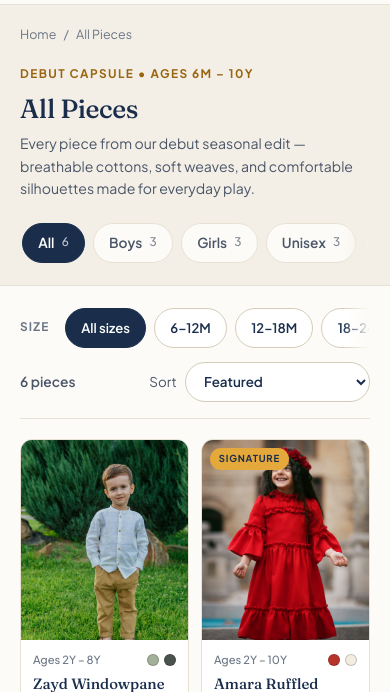
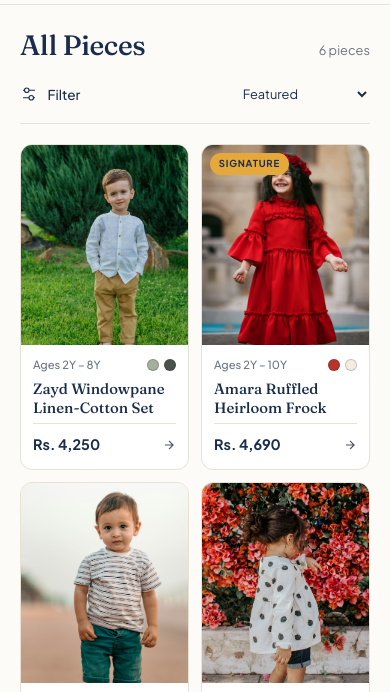
Before and after one commit to awais5094-arch/little-traits, a website: page shop.html in a window 390 px wide. Shown: the part 92-784 px from the top of the page. Drawn offline with Linux system fonts and the light colour scheme.

Commit message:
Simplify shop listing with one on-demand filter drawer

```diff
--- a/css/styles.css
+++ b/css/styles.css
@@ -1246,153 +1246,118 @@ ul, ol {
 }
 
 .shop-header {
-  background-color: var(--bg-sand);
+  padding-block: clamp(1.5rem, 3vw, 2.5rem) 0;
+}
+
+.shop-heading {
+  display: flex;
+  align-items: baseline;
+  justify-content: space-between;
+  flex-wrap: wrap;
+  gap: 0.35rem 1.5rem;
+}
+
+.shop-heading h1 {
+  font-size: clamp(1.75rem, 3vw, 2.5rem);
+}
+
+.shop-results-count {
+  font-size: 0.8rem;
+  font-weight: 400;
+  color: var(--text-muted);
+}
+
+.shop-workspace {
+  padding-block: 0.65rem var(--section-space);
+}
+
+.shop-toolbar {
+  display: flex;
+  align-items: center;
+  justify-content: space-between;
+  gap: 1rem;
   border-bottom: 1px solid var(--border-subtle);
-  padding-block: clamp(1.25rem, 3vw, 2.25rem) 1.25rem;
-}
-
-.shop-header__intro {
-  display: flex;
-  flex-wrap: wrap;
-  align-items: flex-end;
-  justify-content: space-between;
-  gap: 0.5rem 2.5rem;
-}
-
-.shop-header__desc {
-  max-width: 50ch;
-  font-size: 0.94rem;
-  color: var(--text-secondary);
-  padding-bottom: 0.3rem;
-}
-
-.chip-scroller--tabs {
-  margin-top: clamp(1rem, 2vw, 1.5rem);
-}
-
-.cat-tab {
-  flex: none;
+  margin-bottom: clamp(1.25rem, 2.5vw, 2rem);
+  padding-bottom: 0.4rem;
+}
+
+.shop-filter-toggle {
   display: inline-flex;
   align-items: center;
-  gap: 0.45rem;
-  min-height: 42px;
-  padding: 0.45rem 1.1rem;
-  font-size: 0.86rem;
+  gap: 0.6rem;
+  min-height: 44px;
+  font-size: 0.85rem;
+  font-weight: 500;
+}
+
+.shop-filter-toggle:hover { color: var(--accent-gold-text); }
+
+#shop-filter-count {
+  display: inline-grid;
+  place-items: center;
+  width: 20px;
+  height: 20px;
+  background: var(--bg-sand);
+  border-radius: 50%;
+  font-size: 0.7rem;
+  color: var(--text-primary);
+}
+
+.sort-select-wrap { min-width: 0; }
+
+.sort-select {
+  max-width: 100%;
+  min-height: 44px;
+  padding: 0.4rem 0.2rem;
+  background: transparent;
+  border: 0;
+  border-radius: 0;
+  color: var(--text-primary);
+  font: inherit;
+  font-size: 0.8rem;
+  cursor: pointer;
+}
+
+.shop-filter-group { border: 0; min-width: 0; }
+.shop-filter-group + .shop-filter-group {
+  margin-top: 1.5rem;
+  padding-top: 1.5rem;
+  border-top: 1px solid var(--border-subtle);
+}
+.shop-filter-group legend {
+  float: left;
+  width: 100%;
+  margin-bottom: 0.75rem;
+  font-size: 0.85rem;
   font-weight: 600;
-  white-space: nowrap;
-  background-color: var(--bg-canvas);
-  border: 1px solid var(--border-subtle);
-  border-radius: var(--radius-pill);
-  color: var(--text-secondary);
-  transition: background-color 0.2s var(--ease-out), border-color 0.2s var(--ease-out), color 0.2s var(--ease-out);
-}
-
-.cat-tab:hover {
-  border-color: var(--text-primary);
-  color: var(--text-primary);
-}
-
-.cat-tab.is-active {
-  background-color: var(--text-primary);
-  border-color: var(--text-primary);
-  color: var(--text-inverse);
-}
-
-.cat-tab__count {
-  font-size: 0.74rem;
-  font-weight: 500;
-  opacity: 0.7;
-}
-
-.shop-workspace {
-  padding-block: clamp(1.25rem, 2.5vw, 2rem) var(--section-space);
-}
-
-.shop-toolbar {
-  display: flex;
-  align-items: center;
-  justify-content: space-between;
-  gap: 0.85rem 2rem;
-  padding-bottom: 1rem;
-  margin-bottom: clamp(1.25rem, 2.5vw, 1.75rem);
-  border-bottom: 1px solid var(--border-subtle);
-}
-
-.shop-toolbar__sizes {
+}
+.shop-filter-categories, .shop-filter-sizes { clear: both; }
+.shop-filter-option {
   display: flex;
   align-items: center;
   gap: 0.85rem;
-  min-width: 0;
-  flex: 1;
-}
-
-.shop-toolbar__label {
-  flex: none;
-  font-size: 0.74rem;
-  font-weight: 700;
-  letter-spacing: 0.1em;
-  text-transform: uppercase;
-  color: var(--text-muted);
-}
-
-.shop-toolbar__end {
-  flex: none;
-  display: flex;
-  align-items: center;
-  gap: 1.25rem;
-}
-
-.shop-results-count {
-  font-size: 0.86rem;
-  font-weight: 600;
-  color: var(--text-secondary);
-  white-space: nowrap;
-}
-
-.sort-select-wrap {
-  display: inline-flex;
-  align-items: center;
-  gap: 0.5rem;
-  font-size: 0.84rem;
-  color: var(--text-secondary);
-}
-
-.sort-select {
-  min-height: 40px;
-  padding: 0.45rem 2rem 0.45rem 0.9rem;
-  background-color: var(--bg-card);
+  min-height: 44px;
+  font-size: 0.9rem;
+  cursor: pointer;
+}
+.shop-filter-option input { width: 17px; height: 17px; accent-color: var(--text-primary); }
+.shop-filter-sizes { display: grid; grid-template-columns: repeat(3, minmax(0, 1fr)); gap: 0.6rem; }
+.shop-size-option { position: relative; min-width: 0; cursor: pointer; }
+.shop-size-option input { position: absolute; opacity: 0; width: 1px; height: 1px; }
+.shop-size-option > span:first-of-type {
+  display: grid;
+  place-items: center;
+  min-height: 44px;
   border: 1px solid var(--border-strong);
-  border-radius: var(--radius-pill);
-  font-size: 0.84rem;
-  font-weight: 600;
-  color: var(--text-primary);
-  cursor: pointer;
-}
-
-.active-filters-bar {
-  display: flex;
-  flex-wrap: wrap;
-  align-items: center;
-  gap: 0.5rem;
-  margin: calc(-0.5rem) 0 1.5rem;
-}
-
-.active-filter-tag {
-  display: inline-flex;
-  align-items: center;
-  gap: 0.45rem;
-  min-height: 34px;
-  padding: 0.3rem 0.85rem;
-  background-color: var(--bg-sand);
-  border: 1px solid var(--border-strong);
-  border-radius: var(--radius-pill);
-  font-size: 0.8rem;
-  font-weight: 600;
-}
-
-.active-filter-tag:hover {
-  border-color: var(--text-primary);
-}
+  font-size: 0.78rem;
+  border-radius: 4px;
+}
+.shop-size-option.is-unavailable > span:first-of-type { border-style: dashed; color: var(--text-muted); }
+.shop-size-option input:checked + span { background: var(--text-primary); color: var(--text-inverse); border-color: var(--text-primary); }
+.shop-size-option input:focus-visible + span { outline: 2px solid var(--text-primary); outline-offset: 3px; }
+.shop-filter-footer { display: flex; align-items: center; gap: 1.25rem; }
+.shop-filter-footer .btn { flex: 1; padding-inline: 0.75rem; }
+.shop-filter-footer .btn-text { min-height: 44px; font-size: 0.8rem; }
 
 .empty-state-box {
   background-color: var(--bg-card);
@@ -2793,17 +2758,6 @@ ul, ol {
 }
 
 @media (max-width: 1024px) {
-  .shop-toolbar {
-    flex-direction: column;
-    align-items: stretch;
-    gap: 0.75rem;
-  }
-  .shop-toolbar__sizes .chip-scroller {
-    flex: 1;
-  }
-  .shop-toolbar__end {
-    justify-content: space-between;
-  }
   .product-grid,
   .product-grid--four {
     grid-template-columns: repeat(2, 1fr);
@@ -2973,11 +2927,6 @@ ul, ol {
   .chip-scroller {
     -webkit-mask-image: linear-gradient(to right, #000 calc(100% - 28px), transparent);
     mask-image: linear-gradient(to right, #000 calc(100% - 28px), transparent);
-  }
-
-  /* Shop */
-  .shop-header__desc {
-    font-size: 0.88rem;
   }
 
   /* PDP */
--- a/js/shop.js
+++ b/js/shop.js
@@ -3,8 +3,8 @@
  *
  * Operates on window.PRODUCTS & window.CATEGORIES:
  * - Reads initial category, size & sort from URL query parameters (?category=boys&size=2-3Y&sort=price-asc)
- * - Department pills (header) and size chips (toolbar) form one horizontal filter bar on every breakpoint
- * - Renders product count, applied-filter overview, and a helpful empty state
+ * - One filter drawer for departments and size/age, using the shared overlay and focus management
+ * - Compact title/count and filter/sort row keep products close to the header
  */
 
 (function () {
@@ -69,88 +69,36 @@
 
   function renderHeader() {
     const activeCat = categories.find((c) => c.id === state.category) || categories[0];
-
-    const titleEl = document.getElementById("shop-page-title");
-    const descEl = document.getElementById("shop-page-desc");
-    const eyebrowEl = document.getElementById("shop-eyebrow");
-    const breadcrumbEl = document.getElementById("breadcrumb-current");
-
-    if (titleEl) titleEl.textContent = activeCat.name;
-    if (descEl) descEl.textContent = activeCat.description;
-    if (eyebrowEl) eyebrowEl.textContent = `Debut Capsule • Ages ${activeCat.ageSpan}`;
-    if (breadcrumbEl) breadcrumbEl.textContent = activeCat.name;
+    document.getElementById("shop-page-title").textContent = activeCat.name;
     document.title = `${activeCat.id === "all" ? "Shop All" : activeCat.name} — Little Traits | Kidswear Pakistan`;
-
-    const tabsEl = document.getElementById("shop-category-tabs");
-    if (tabsEl) {
-      tabsEl.innerHTML = categories
-        .map((c) => {
-          const isActive = c.id === state.category;
-          return `
-            <button type="button" class="cat-tab ${isActive ? "is-active" : ""}" data-set-category="${c.id}" aria-pressed="${isActive}">
-              ${c.shortLabel} <span class="cat-tab__count">${countFor(c.id, "all")}</span>
-            </button>
-          `;
-        })
-        .join("");
-    }
   }
 
-  function renderSizeChips() {
-    const chipsEl = document.getElementById("shop-size-chips");
-    if (!chipsEl) return;
-
-    const chip = (value, label) => {
-      const isSelected = state.size === value;
-      const available = value === "all" || countFor(state.category, value) > 0;
-      return `
-        <button type="button" class="size-chip ${isSelected ? "is-selected" : ""} ${available ? "" : "is-unavailable"}"
-          data-set-size="${value}" aria-pressed="${isSelected}">
-          ${label}
-        </button>
-      `;
-    };
-
-    chipsEl.innerHTML = [chip("all", "All sizes")]
-      .concat(allSizes.map((sz) => chip(sz, sizeLabel(sz))))
-      .join("");
+  function renderFilterOptions() {
+    document.getElementById("shop-category-options").innerHTML = categories.map((c) => `
+      <label class="shop-filter-option">
+        <input type="radio" name="shop-category" value="${c.id}" ${state.category === c.id ? "checked" : ""}>
+        <span>${c.id === "all" ? "All pieces" : c.shortLabel}</span>
+      </label>
+    `).join("");
+    document.getElementById("shop-size-options").innerHTML = ["all", ...allSizes].map((size) => {
+      const unavailable = size !== "all" && countFor(state.category, size) === 0;
+      return `<label class="shop-size-option ${unavailable ? "is-unavailable" : ""}">
+        <input type="radio" name="shop-size" value="${size}" ${state.size === size ? "checked" : ""}>
+        <span>${size === "all" ? "All sizes" : sizeLabel(size)}</span>
+        ${unavailable ? '<span class="sr-only"> — no matching pieces</span>' : ""}
+      </label>`;
+    }).join("");
   }
 
-  function renderAppliedFilters(filteredCount) {
-    const countEl = document.getElementById("shop-results-count");
-    if (countEl) {
-      countEl.textContent = `${filteredCount} ${filteredCount === 1 ? "piece" : "pieces"}`;
-    }
-
-    const activeBar = document.getElementById("active-filters-bar");
-    if (!activeBar) return;
-
-    const tags = [];
-    if (state.category !== "all") {
-      const catObj = categories.find((c) => c.id === state.category);
-      tags.push(`
-        <button type="button" class="active-filter-tag" data-set-category="all" aria-label="Remove ${catObj ? catObj.name : state.category} filter">
-          ${catObj ? catObj.name : state.category} <span aria-hidden="true">✕</span>
-        </button>
-      `);
-    }
-    if (state.size !== "all") {
-      tags.push(`
-        <button type="button" class="active-filter-tag" data-set-size="all" aria-label="Remove size ${sizeLabel(state.size)} filter">
-          Size ${sizeLabel(state.size)} <span aria-hidden="true">✕</span>
-        </button>
-      `);
-    }
-
-    if (tags.length > 0) {
-      activeBar.hidden = false;
-      activeBar.innerHTML =
-        tags.join("") +
-        (tags.length > 1 ? `<button type="button" class="btn-text" data-reset-filters>Clear all</button>` : "");
-    } else {
-      activeBar.hidden = true;
-      activeBar.innerHTML = "";
-    }
+  function renderResultsSummary(count) {
+    const pieces = `${count} ${count === 1 ? "piece" : "pieces"}`;
+    document.getElementById("shop-results-count").textContent = pieces + (state.size === "all" ? "" : ` · Size ${sizeLabel(state.size)}`);
+    const activeCount = Number(state.category !== "all") + Number(state.size !== "all");
+    const badge = document.getElementById("shop-filter-count");
+    badge.textContent = activeCount;
+    badge.hidden = activeCount === 0;
+    document.getElementById("shop-filter-toggle").setAttribute("aria-label", activeCount ? `Filter, ${activeCount} active` : "Filter products");
+    document.getElementById("shop-view-results").textContent = `View ${pieces}`;
   }
 
   function renderCatalogueGrid() {
@@ -158,7 +106,7 @@
     const gridEl = document.getElementById("shop-product-grid");
     const emptyEl = document.getElementById("shop-empty-state");
 
-    renderAppliedFilters(filtered.length);
+    renderResultsSummary(filtered.length);
     if (!gridEl || !emptyEl) return;
 
     if (filtered.length === 0) {
@@ -192,46 +140,36 @@
     }
   }
 
-  function scrollActiveChipsIntoView() {
-    document
-      .querySelectorAll(".chip-scroller .is-active, .chip-scroller .is-selected")
-      .forEach((el) => {
-        const scroller = el.closest(".chip-scroller");
-        if (scroller && scroller.scrollWidth > scroller.clientWidth) {
-          const offset = el.getBoundingClientRect().left - scroller.getBoundingClientRect().left;
-          scroller.scrollLeft += offset - scroller.clientWidth / 2 + el.clientWidth / 2;
-        }
-      });
-  }
-
   function updateAll() {
     const focused = document.activeElement;
-    const focusAttr = focused && ["data-set-category", "data-set-size"].find((attr) => focused.hasAttribute(attr));
-    const focusGroup = focused && focused.closest("#shop-category-tabs, #shop-size-chips");
-    const focusValue = focusAttr ? focused.getAttribute(focusAttr) : null;
-    const restoreToolbarFocus = focused && focused.closest("#active-filters-bar, #shop-empty-state");
-    const scrollPositions = ["shop-category-tabs", "shop-size-chips"].map((id) => {
-      const element = document.getElementById(id);
-      return [element, element ? element.scrollLeft : 0];
-    });
+    const focusName = focused && focused.name;
+    const focusValue = focused && focused.value;
+    const restoreToTrigger = focused && focused.closest("#shop-empty-state");
     syncUrlParams();
     renderHeader();
-    renderSizeChips();
+    renderFilterOptions();
     renderCatalogueGrid();
+    document.getElementById("shop-sort-select").value = state.sort;
     const app = window.LittleTraitsApp;
     if (app && app.updateShopNavigation) app.updateShopNavigation(state.category);
-    scrollPositions.forEach(([element, left]) => { if (element) element.scrollLeft = left; });
-    if (focusGroup && focusAttr) {
-      const replacement = focusGroup.querySelector(`[${focusAttr}="${focusValue}"]`);
+    if (focusName === "shop-category" || focusName === "shop-size") {
+      const replacement = Array.from(document.getElementsByName(focusName)).find((el) => el.value === focusValue);
       if (replacement) replacement.focus({ preventScroll: true });
-    } else if (restoreToolbarFocus) {
-      const group = document.getElementById(focusAttr === "data-set-category" ? "shop-category-tabs" : "shop-size-chips");
-      const active = group && group.querySelector('[aria-pressed="true"]');
-      if (active) active.focus({ preventScroll: true });
+    } else if (restoreToTrigger) {
+      document.getElementById("shop-filter-toggle").focus({ preventScroll: true });
     }
   }
 
   function initShopEvents() {
+    document.getElementById("shop-filter-toggle").addEventListener("click", () => {
+      window.LittleTraitsApp.openDrawer("shop-filter-drawer");
+    });
+    document.getElementById("shop-filter-drawer").addEventListener("change", (e) => {
+      if (e.target.name === "shop-category") state.category = e.target.value;
+      else if (e.target.name === "shop-size") state.size = e.target.value;
+      else return;
+      updateAll();
+    });
     const sortSelect = document.getElementById("shop-sort-select");
     if (sortSelect) {
       sortSelect.value = state.sort;
@@ -273,9 +211,6 @@
     parseUrlParams();
     initShopEvents();
     updateAll();
-    scrollActiveChipsIntoView();
-    if (document.fonts && document.fonts.ready) {
-      document.fonts.ready.then(scrollActiveChipsIntoView);
-    }
+
   });
 })();
--- a/shop.html
+++ b/shop.html
@@ -8,7 +8,7 @@
   <link rel="preconnect" href="https://fonts.googleapis.com" />
   <link rel="preconnect" href="https://fonts.gstatic.com" crossorigin />
   <link href="https://fonts.googleapis.com/css2?family=Fraunces:ital,opsz,wght@0,9..144,400..600;1,9..144,400&family=Plus+Jakarta+Sans:wght@400;500;600;700&display=swap" rel="stylesheet" />
-  <link rel="stylesheet" href="css/styles.css?v=1.9" />
+  <link rel="stylesheet" href="css/styles.css?v=2.0" />
 </head>
 <body>
   <a href="#main-content" class="skip-link">Skip to main content</a>
@@ -17,45 +17,22 @@
   <div id="site-header-mount"></div>
 
   <main id="main-content">
-    <!-- Category header: title + department pills (the single department control) -->
     <section class="shop-header" aria-labelledby="shop-page-title">
-      <div class="container">
-        <nav class="breadcrumb" aria-label="Breadcrumb">
-          <a href="index.html">Home</a>
-          <span aria-hidden="true">/</span>
-          <span id="breadcrumb-current" aria-current="page">All Pieces</span>
-        </nav>
-
-        <div class="shop-header__intro">
-          <div>
-            <span class="eyebrow" id="shop-eyebrow">Debut Capsule • Ages 6M – 10Y</span>
+      <div class="container shop-heading">
         <h1 class="heading-lg" id="shop-page-title">All Pieces</h1>
-          </div>
-          <p class="shop-header__desc" id="shop-page-desc">
-            Every piece from our debut seasonal edit — breathable cottons, soft weaves, and comfortable silhouettes made for everyday play.
-          </p>
-        </div>
-
-        <div class="chip-scroller chip-scroller--tabs" id="shop-category-tabs" role="group" aria-label="Department">
-          <!-- Populated dynamically -->
-        </div>
+        <span class="shop-results-count" id="shop-results-count" role="status" aria-live="polite"></span>
       </div>
     </section>
 
     <section class="shop-workspace" aria-label="Product catalogue">
       <div class="container">
-        <!-- Toolbar: size filter + sort -->
         <div class="shop-toolbar">
-          <div class="shop-toolbar__sizes">
-            <span class="shop-toolbar__label" id="size-filter-label">Size</span>
-            <div class="chip-scroller" id="shop-size-chips" role="group" aria-labelledby="size-filter-label">
-              <!-- Populated dynamically -->
-            </div>
-          </div>
-          <div class="shop-toolbar__end">
-            <span class="shop-results-count" id="shop-results-count" aria-live="polite">6 pieces</span>
+          <button type="button" class="shop-filter-toggle" id="shop-filter-toggle" aria-haspopup="dialog" aria-controls="shop-filter-drawer">
+            <svg width="18" height="18" viewBox="0 0 24 24" fill="none" stroke="currentColor" stroke-width="1.5" aria-hidden="true"><path d="M4 7h16M4 17h16"/><circle cx="9" cy="7" r="3" fill="var(--bg-canvas)"/><circle cx="15" cy="17" r="3" fill="var(--bg-canvas)"/></svg>
+            Filter <span id="shop-filter-count" hidden></span>
+          </button>
           <div class="sort-select-wrap">
-              <label for="shop-sort-select">Sort</label>
+            <label for="shop-sort-select" class="sr-only">Sort products</label>
             <select id="shop-sort-select" class="sort-select">
               <option value="featured">Featured</option>
               <option value="price-asc">Price: Low to High</option>
@@ -64,22 +41,38 @@
             </select>
           </div>
         </div>
-        </div>
-
-        <!-- Applied filter overview -->
-        <div class="active-filters-bar" id="active-filters-bar" hidden></div>
-
         <div class="product-grid" id="shop-product-grid"></div>
         <div id="shop-empty-state" hidden></div>
       </div>
     </section>
   </main>
 
+  <aside class="drawer shop-filter-drawer" id="shop-filter-drawer" role="dialog" aria-modal="true" aria-labelledby="shop-filter-title" aria-hidden="true">
+    <div class="drawer__header">
+      <h2 class="drawer__title" id="shop-filter-title">Filter</h2>
+      <button type="button" class="icon-btn" data-close-drawers aria-label="Close filters">✕</button>
+    </div>
+    <div class="drawer__body">
+      <fieldset class="shop-filter-group">
+        <legend>Shop by</legend>
+        <div id="shop-category-options" class="shop-filter-categories"></div>
+      </fieldset>
+      <fieldset class="shop-filter-group">
+        <legend>Size / age</legend>
+        <div id="shop-size-options" class="shop-filter-sizes"></div>
+      </fieldset>
+    </div>
+    <div class="drawer__footer shop-filter-footer">
+      <button type="button" class="btn-text" data-reset-filters>Clear all</button>
+      <button type="button" class="btn btn-primary" data-close-drawers id="shop-view-results">View pieces</button>
+    </div>
+  </aside>
+
   <!-- Shared Footer Mount -->
   <div id="site-footer-mount"></div>
 
   <script src="js/data.js?v=1.9"></script>
   <script src="js/app.js?v=1.9"></script>
-  <script src="js/shop.js"></script>
+  <script src="js/shop.js?v=2.0"></script>
 </body>
 </html>
```
Also changed, not shown: DESIGN.md (+9 -7 lines), HANDOFF.md (+1 -1 lines), WORDPRESS-MAPPING.md (+3 -3 lines), README.md. Lines whose indentation alone changed are shown as unchanged.
